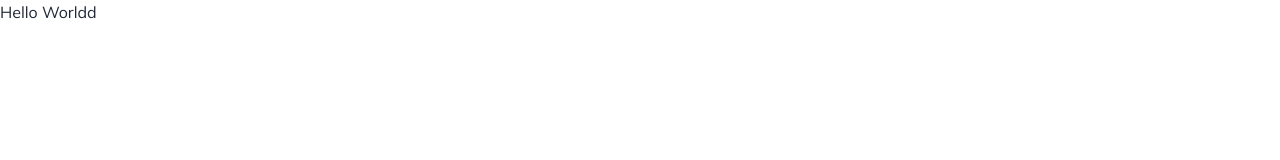
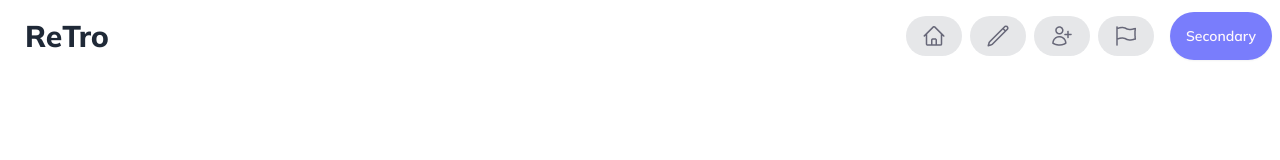
Before and after one commit to Tufazzul1/Assignmet6-Retro, a plain HTML site: page index.html in a window 1280 px wide. Drawn offline with nearby package versions, Linux system fonts and the light colour scheme.

Commit message:
added nav section

```diff
--- a/index.html
+++ b/index.html
@@ -1,5 +1,5 @@
 <!DOCTYPE html>
-<html lang="en" data-theme= "light">
+<html lang="en" data-theme="light">
 
 <head>
     <meta charset="UTF-8">
@@ -16,7 +16,10 @@
     <link href="https://fonts.googleapis.com/css2?family=Mulish:ital,wght@0,200..1000;1,200..1000&display=swap"
         rel="stylesheet">
 
-
+    <!-- Fonts awesome links -->
+    <link rel="stylesheet" href="https://cdnjs.cloudflare.com/ajax/libs/font-awesome/6.5.1/css/all.min.css"
+        integrity="sha512-DTOQO9RWCH3ppGqcWaEA1BIZOC6xxalwEsw9c2QQeAIftl+Vegovlnee1c9QX4TctnWMn13TZye+giMm8e2LwA=="
+        crossorigin="anonymous" referrerpolicy="no-referrer" />
     <style>
         .mulish {
             font-family: "Mulish", sans-serif;
@@ -24,10 +27,26 @@
     </style>
 </head>
 
-<body class="mulish">
+<body class="mulish container mx-auto">
     <!-- Header section -->
     <header>
-        <h1>Hello Worldd</h1>
+        <nav>
+            <div class="navbar bg-base-100">
+                <div class="flex-1">
+                    <a class="btn btn-ghost text-3xl font-extrabold">ReTro</a>
+                </div>
+                <div class="flex-none gap-3 ">
+                    <ul class="menu menu-horizontal px-1 gap-2">
+                        <li><a class="bg-[#12132D1A] rounded-full"><img src="images/home.png" alt=""></i></a></li>
+                        <li><a class="bg-[#12132D1A] rounded-full"><img src="images/Frame (1).png" alt=""></a></li>
+                        <li><a class="bg-[#12132D1A] rounded-full"><img src="images/Frame.png" alt=""></i></a></li>
+                        <li><a class="bg-[#12132D1A] rounded-full"><img src="images/Frame (2).png" alt=""></a></li>
+                    </ul>
+
+                    <button class="btn btn-secondary bg-[#797DFC] border-none rounded-full">Secondary</button>
+                </div>
+            </div>
+        </nav>
     </header>
 
 
```
Also changed, not shown: images/Frame (1).png (added), images/Frame (2).png (added), images/Frame.png (added), images/home.png (added).
